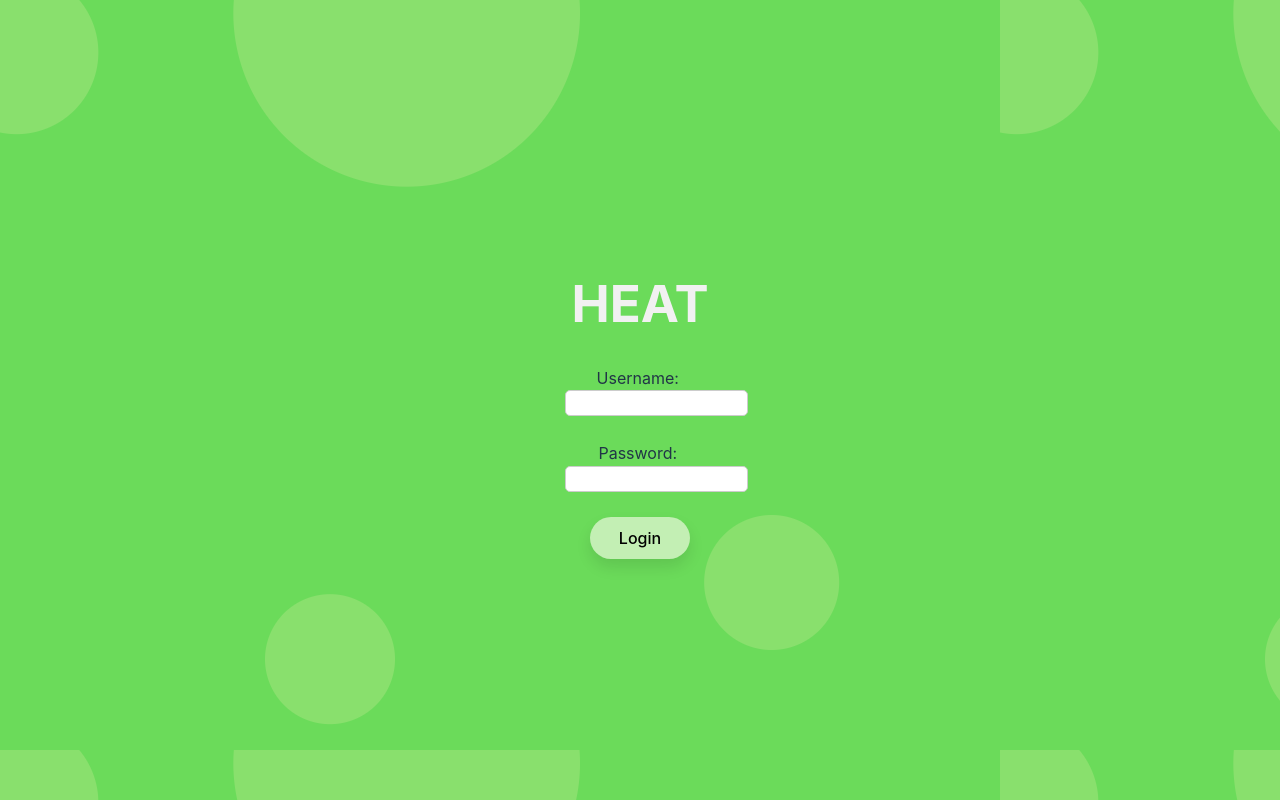
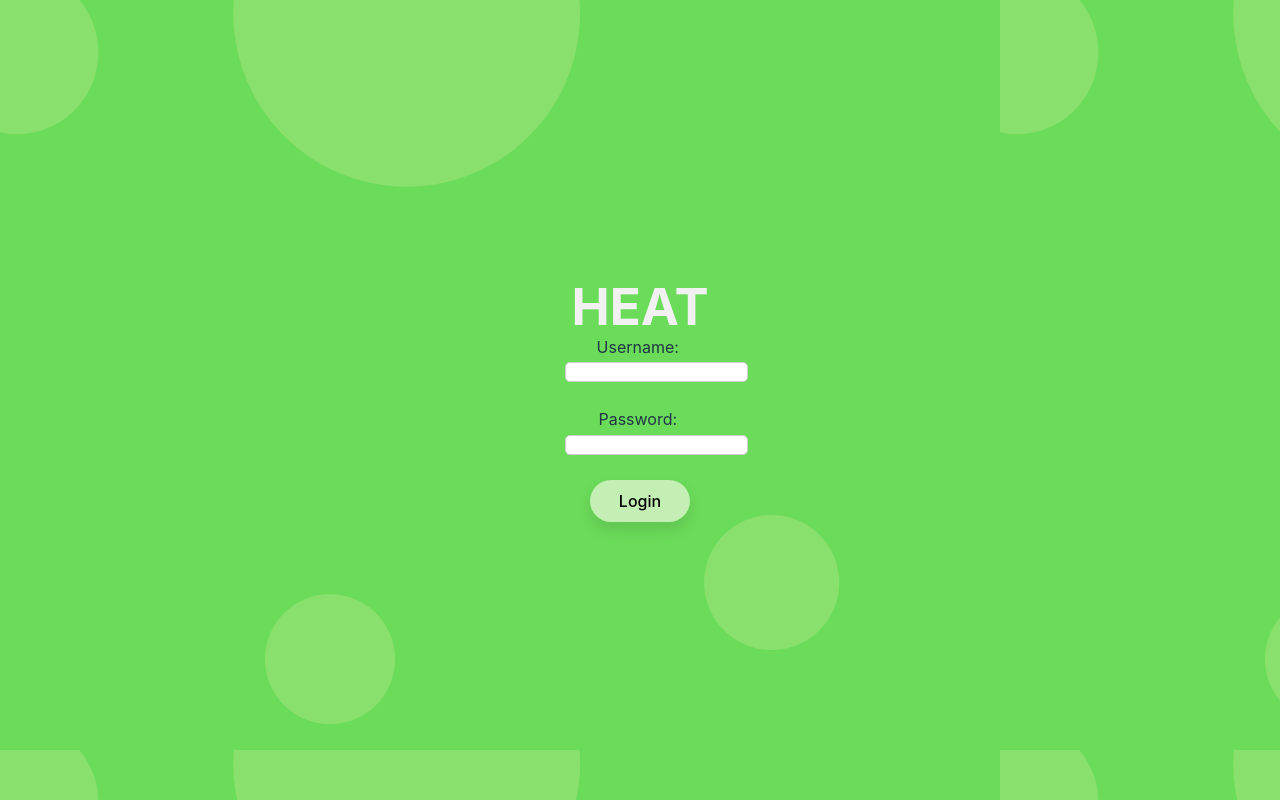
Before and after one commit to jltp2c/Heat-FrontEnd, a React (Vite) app: page /auth/login in a window 1280 px wide. Built offline with nearby package versions, Linux system fonts and the light colour scheme.

Commit message:
lastCommitJL

```diff
--- /dev/null
+++ b/src/assets/speadsheet/template.css
@@ -0,0 +1,37 @@
+.btn {
+    background-color: #C3EFB4;
+    border-radius: 30px;
+    padding: 10px;
+    width: 100px;
+    box-shadow: 0px 8px 15px rgba(0, 0, 0, 0.1);
+    transition: all 0.3s ease 0s;
+    cursor: pointer;
+    outline: none;
+    color: black;
+}
+
+.btn:hover {
+    background-color: #2EE59D;
+    box-shadow: 0px 15px 20px rgba(46, 229, 157, 0.4);
+    color: #fff;
+    transform: translateY(-7px);
+}
+
+label {
+    display: block;
+    width: 150px;
+    float: left;
+    margin-bottom: 20px;
+}
+
+input {
+    border: 1px solid #ccc;
+    border-radius: 5px;
+    height: 20px;
+    margin-bottom: 5px;
+    padding: 2px;
+}
+
+.form {
+    display: block;
+}
--- a/src/index.css
+++ b/src/index.css
@@ -23,12 +23,14 @@ a {
 a:hover {
   color: #535bf2;
 }
+
 * {
-  /* box-sizing: border-box;
+  box-sizing: border-box;
   padding: 0;
-  margin: 0; */
+  margin: 0;
   /* outline: 1px solid red; */
 }
+
 body {
   margin: 0;
   display: flex;
--- a/src/pages/CreateProfile/CreateProfile.jsx
+++ b/src/pages/CreateProfile/CreateProfile.jsx
@@ -65,8 +65,8 @@ const {user,setUser , authenticateUser, removeToken } = useContext(AuthContext);
           <option disabled value="disabled">
             Gender :
           </option>
-          <option value="Man">Man</option>
-          <option value="Woman">Woman</option>
+          <option value="man">Man</option>
+          <option value="woman">Woman</option>
         </select>
 
       </div>
```
